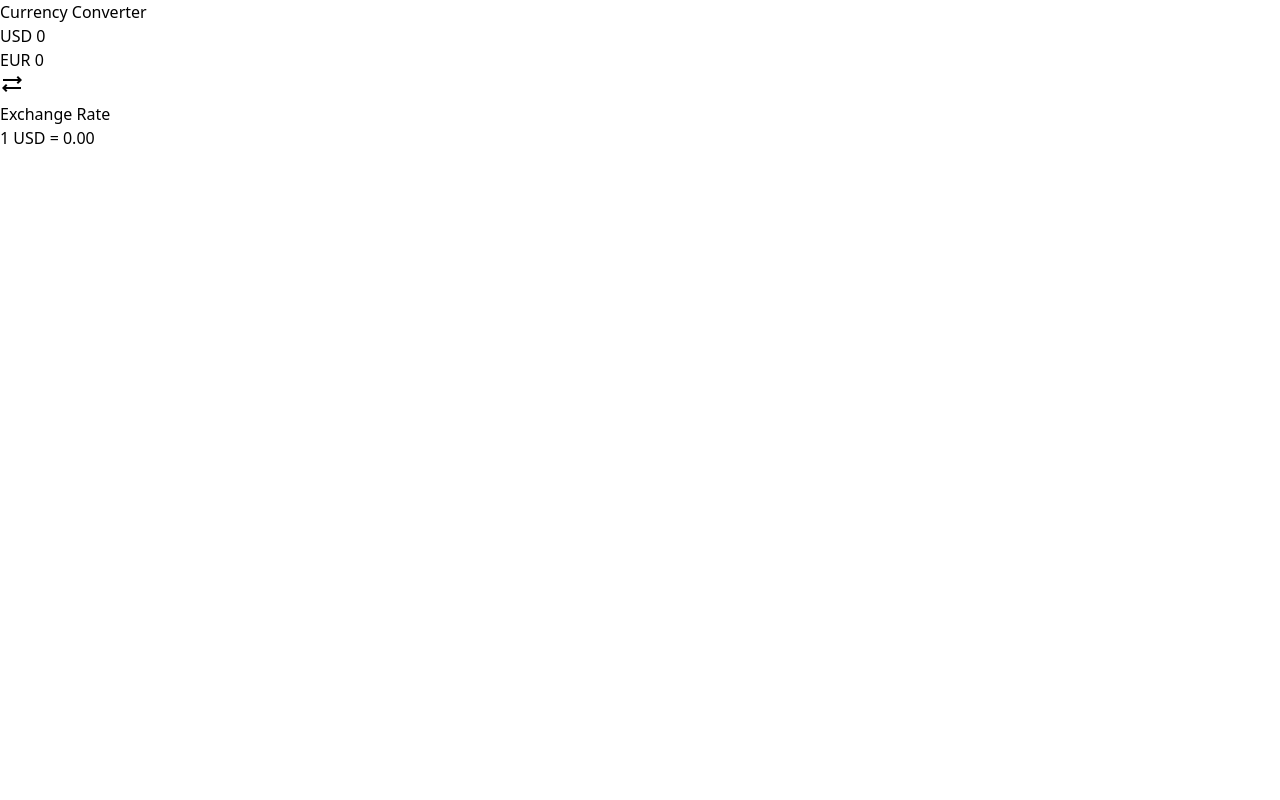
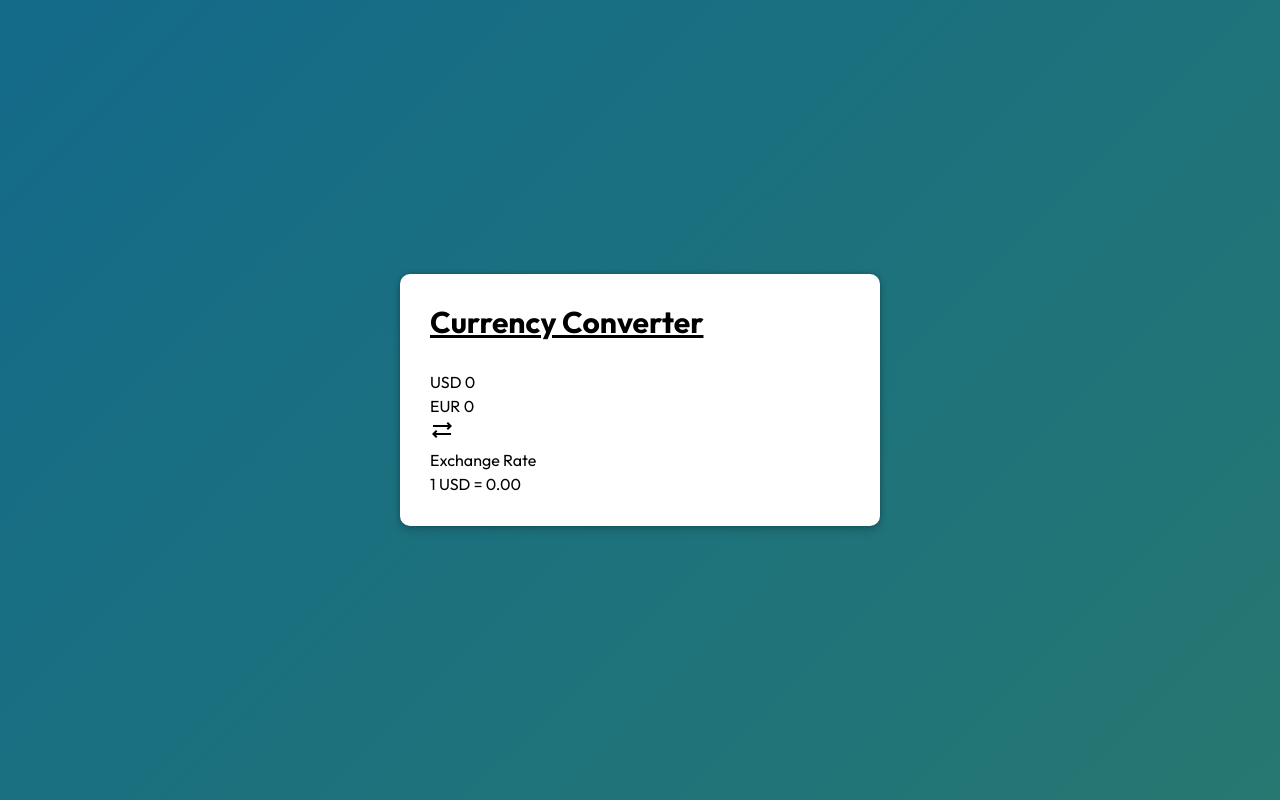
Before and after one commit to Nasir6276/currency-converter, a website: page src/index.html in a window 1280 px wide. Drawn offline with nearby package versions, Linux system fonts and the light colour scheme.

Commit message:
ui update

```diff
--- a/src/index.html
+++ b/src/index.html
@@ -4,19 +4,20 @@
 <head>
     <meta charset="UTF-8">
     <meta name="viewport" content="width=device-width, initial-scale=1.0">
-    <link href="./output.css" rel="stylesheet">
+    <link href="./input.css" rel="stylesheet">
     <title>Currency Converter</title>
     <link href="https://fonts.googleapis.com/icon?family=Material+Icons+Outlined" rel="stylesheet">
     <link rel="preconnect" href="https://fonts.googleapis.com">
     <link rel="preconnect" href="https://fonts.gstatic.com" crossorigin>
     <link href="https://fonts.googleapis.com/css2?family=Outfit:wght@100..900&display=swap" rel="stylesheet">
+    <script src="https://cdn.tailwindcss.com"></script>
 </head>
 
 <body>
+    <main>
         <h1 class="text-3xl font-bold underline">
             Currency Converter
         </h1>
-
         <div class="controls" id="controls">
             <div class="control">
                 <button id="base">USD</button>
@@ -34,6 +35,7 @@
                 <span id="exchange-rate">1 USD = 0.00</span>
             </div>
         </div>
+    </main>
 </body>
 
 </html>
--- a/src/input.css
+++ b/src/input.css
@@ -1,3 +1,46 @@
 @tailwind base;
 @tailwind components;
 @tailwind utilities;
+
+@import url('https://fonts.googleapis.com/css2?family=Outfit:wght@100..900&display=swap');
+
+:root {
+    --blue: #136a8a;
+    --green: #267871;
+    --white: #fff;
+    --exchange-rate-color: #555;
+    --input-background: rgba(119, 136, 153, 0.15);
+    --input-shadow: rgba(119, 136, 153, 0.35);
+    --nput-border: #ddd;
+    --shadow-1: rgba(0, 0, 0, 0.25);
+    --shadow-2: rgba(0, 0, 0, 0.15);
+    --loading-bg-1: #c2cfd6;
+    --loading-bg-2: #f0f3f5;
+}
+
+* {
+    font-family: 'Outfit', sans-serif;
+    padding: 0;
+    margin: 0;
+    box-sizing: border-box;
+}
+
+body {
+    display: grid;
+    place-items: center;
+    height: 100vh;
+    background: linear-gradient(135deg, var(--blue), var(--green));
+}
+
+main{
+    background: var(--white);
+    padding: 30px;
+    border-radius: 10px;
+    width: 90%;
+    max-width: 480px;
+    display: grid;
+    gap: 30px;
+    box-shadow: 0 0 5px var(--shadow-1), 0 5px 10px var(--shadow-2);
+    position: relative;
+    overflow: hidden;
+}
--- a/tailwind.config.js
+++ b/tailwind.config.js
@@ -1,6 +1,6 @@
 /** @type {import('tailwindcss').Config} */
 module.exports = {
-  content: [],
+  content: ['./src/index.html'],
   theme: {
     extend: {},
   },
```
Lines whose indentation alone changed are shown as unchanged.
